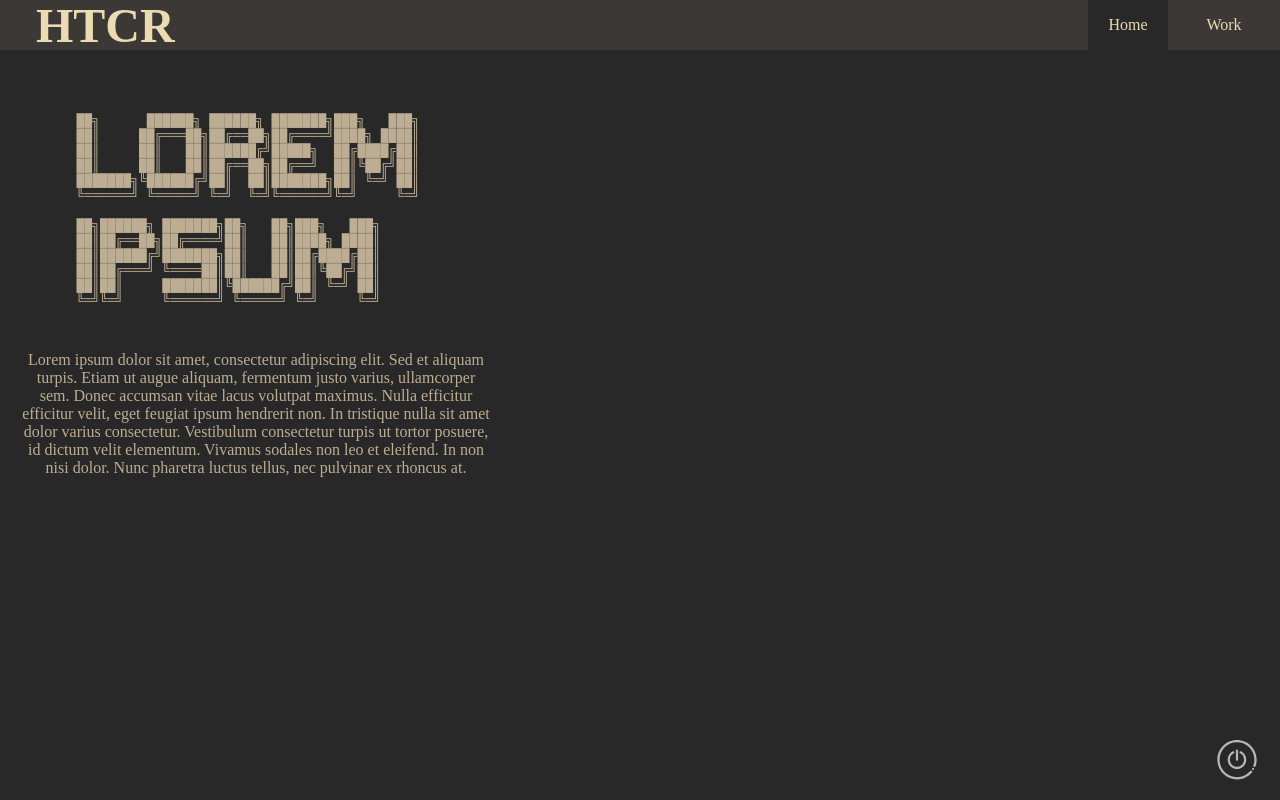
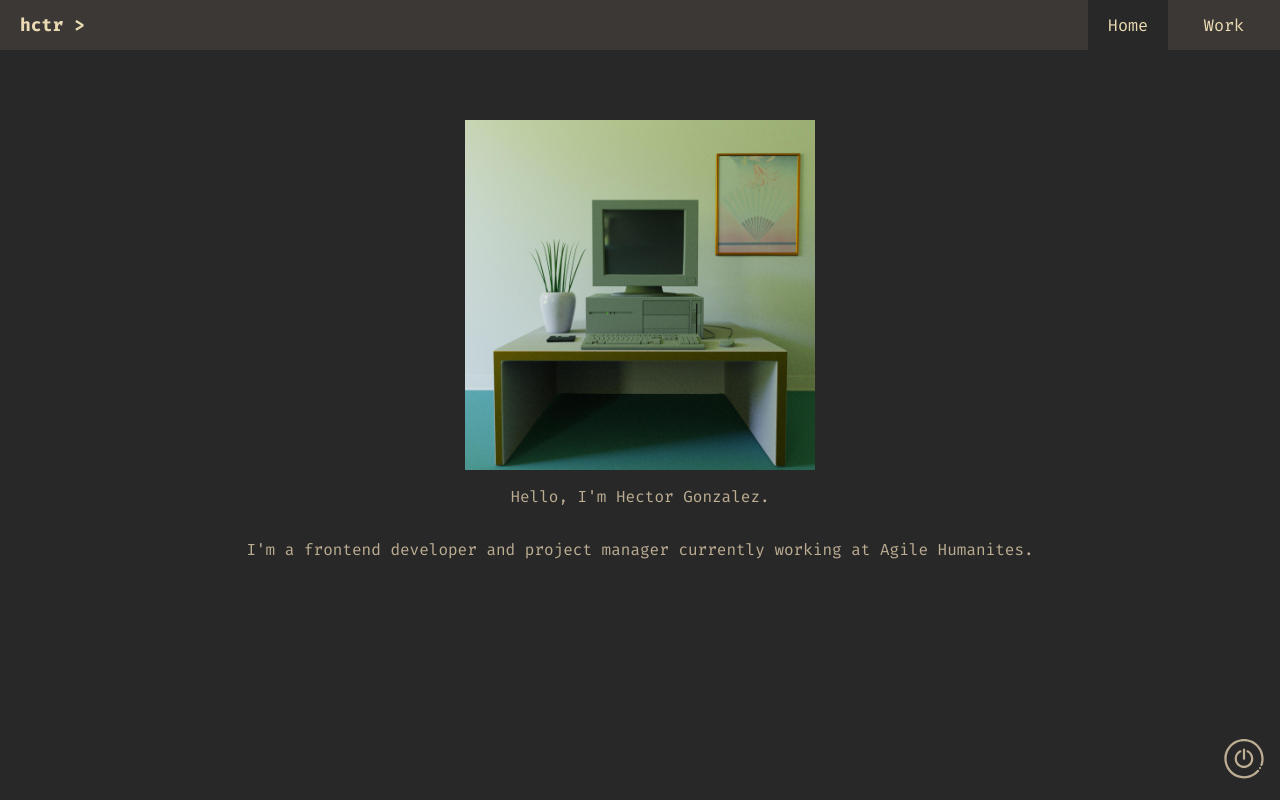
Before and after one commit to hctrgnzlz/portfolio, a React (Create React App) app: page /#/ in a window 1280 px wide. Built offline with nearby package versions, Linux system fonts and the light colour scheme.

Commit message:
new functions, new styling

```diff
--- a/public/index.html
+++ b/public/index.html
@@ -3,10 +3,12 @@
   <head>
     <meta charset="utf-8" />
     <meta name="viewport" content="width=device-width, initial-scale=1" />
-    <title>React App</title>
+    <link rel="preconnect" href="https://fonts.googleapis.com">
+    <link rel="preconnect" href="https://fonts.gstatic.com" crossorigin>
+    <link href="https://fonts.googleapis.com/css2?family=Fira+Code:wght@400;700&display=swap" rel="stylesheet">
+    <title>hctr</title>
   </head>
   <body>
     <div id="root"></div>
-
   </body>
 </html>
--- a/src/App.js
+++ b/src/App.js
@@ -5,7 +5,7 @@ import Home from "./pages/Home";
 import Work from "./pages/Work";
 import { Route, Routes } from "react-router-dom";
 import { useState } from "react";
-import { StyledApp, darkTheme, lightTheme } from "./components/styles/global.styled";
+import { StyledApp, SwitchContainer, darkTheme, lightTheme } from "./components/styles/global.styled";
 
 
 function App() {
@@ -26,9 +26,9 @@ function App() {
               <Route path="/" element={<Home />} />
               <Route path="/work" element={<Work />} />
           </Routes>
-       <div className="container">
-        <Switch toggleTheme={toggleTheme} isDarkTheme={isDarkTheme} />
-        </div>
+          <SwitchContainer>
+            <Switch toggleTheme={toggleTheme} isDarkTheme={isDarkTheme} />
+        </SwitchContainer>
       </StyledApp>
     </ThemeProvider>
   </>
--- a/src/components/Cards.js
+++ b/src/components/Cards.js
@@ -1,10 +1,8 @@
 import React from "react";
 import { StyledCards } from "./styles/global.styled";
-import { MainContainer } from "./styles/global.styled";
 
 export default function Card({title, image, body}){
-  return <MainContainer>
-  <StyledCards>
+  return <StyledCards>
     <div className="card-container">
       <div className="image-container">
         <img src={image} alt=''/>
@@ -17,8 +15,7 @@ export default function Card({title, image, body}){
         <p>{body}</p>
       </div>
       </div>
-
     </div>
   </StyledCards>
-</MainContainer>
+
 }
--- /dev/null
+++ b/src/components/GeneralFunctions.js
@@ -0,0 +1,3 @@
+export const TabTitle = (newTitle) => {
+  return (document.title = newTitle);
+}
--- a/src/components/Navbar.js
+++ b/src/components/Navbar.js
@@ -4,7 +4,7 @@ import { Title } from "./styles/global.styled";
 
 export default function Navbar(){
   return <StyledNav>
-    <Link to="/" className="site-title"> <Title>HTCR </Title> </Link>
+    <Link to="/" className="site-title"> <Title>hctr ></Title> </Link>
     <ul>
 
       <CustomLink to="/">Home</CustomLink>
--- a/src/components/Switch.css
+++ /dev/null
@@ -1,47 +0,0 @@
-.toggle-switch {
-  position: relative;
-  display: inline-block;
-  width: 35px;
-  height: 25px;
-  margin: 0 0.75rem;
-}
-.toggle-switch input[type="checkbox"] {
-  display: none;
-}
-.toggle-switch .switch {
-  position: absolute;
-  cursor: pointer;
-  background-color: #b6b6b6;
-  border-radius: 25px;
-  top: 0;
-  right: 0;
-  bottom: 0;
-  left: 0;
-  transition: background-color 0.2s ease;
-}
-.toggle-switch .switch::before {
-  position: absolute;
-  content: "";
-  left: 2px;
-  top: 2px;
-  width: 21px;
-  height: 21px;
-  background-color: #333;
-  border-radius: 50%;
-  transition: transform 0.3s ease;
-}
-.toggle-switch input[type="checkbox"]:checked + .switch::before {
-  transform: translateX(10px);
-  background-color: #333;
-}
-.toggle-switch input[type="checkbox"]:checked + .switch {
-  background-color: #2bc6ff;
-}
-
-.container {
-  margin: 1rem;
-  text-align: center;
-  position: absolute;
-  bottom: 0;
-  right: 0;
-}
--- a/src/components/Switch.js
+++ b/src/components/Switch.js
@@ -1,5 +1,4 @@
 import React, { useState } from "react";
-import "./Switch.css";
 import PowerIcon from "../assets/PowerIcon";
 
 
@@ -10,7 +9,6 @@ function Switch({toggleTheme, isDarkTheme}) {
     setIsToggled(!isToggled);
     toggleTheme();
   };
-
   return (
     <>
     <label className="toggle-switch">
--- a/src/components/styles/global.styled.js
+++ b/src/components/styles/global.styled.js
@@ -1,12 +1,12 @@
 import styled from "styled-components";
 
-
+//THEMES: DARK & LIGHT//
 export const darkTheme = {
   body: "#282828",
   header: "#3c3836",
   title: "#ebdbb2",
   subtitle: "#b6b6b6",
-  icon: "#b6b6b6",
+  icon: "#bdae93",
   active: "blue",
   font: "#bdae93",
 }
@@ -16,35 +16,65 @@ export const lightTheme = {
   header: "#ebdbb2",
   title: "#3c3836",
   subtitle: "#333",
-  icon: "#282828",
+  icon: "#665c54",
   active: "yellow",
   font: "#665c54",
 }
 
-
+//GENERAL PAGE STYLES//
 export const StyledApp = styled.div`
   text-align: center;
   text-align: center;
   background-color: ${(props)=> props.theme.body};
   height: 100vh;
   transition: all 0.25s ease;
+  font-family: 'Fira Code', monospace;
+  overflow-y: auto;
 
 `;
 
 
-export const Title = styled.h1`
-  margin: 1rem;
-  color: ${(props)=> props.theme.title};
+//CONTAINER STYLES//
+export const MainContainer = styled.div`
+  display: flex;
+  flex-direction: column;
+  justify-content: center;
+  align-items: center;
+  top: 50px;
+  padding: 20px;
+  margin-top: 50px;
+  box-sizing: border-box;
+  color: ${(props)=> props.theme.font};
 `;
 
-export const Info = styled.p`
-  margin: 1rem;
-  color: ${(props)=> props.theme.subtitle}
+// IMAGE CONTAINER STYLES//
+
+export const ImgContainer = styled.div`
+  height: 350px;
+  width: 350px;
+  margin-top: 50px;
+
+  .computer {
+    width: 100%;
+    height: 100%;
+    object-fit: cover;
+    overflow: hidden;
+  }
 `;
 
 
+
+//TITLE STYLES//
+export const Title = styled.div`
+  color: ${(props)=> props.theme.title};
+  font-weight: bold;
+  font-size: 1.125rem;
+`;
+
+//NAVIGATION STYLES//
 export const StyledNav = styled.nav`
-  color: white;
+  position: fixed;
+  width: 100%;
   display: flex;
   justify-content: space-between;
   align-items: stretch;
@@ -68,6 +98,7 @@ export const StyledNav = styled.nav`
     align-items: center;
     padding: .25rem;
     width: auto;
+    font-size: 1.05rem;
   }
 
   li{
@@ -89,18 +120,8 @@ export const StyledNav = styled.nav`
 
 `;
 
-export const MainContainer = styled.div`
-  width: 40%;
-  min-width: 300px;
-  position: fixed;
-  left: 0;
-  top: 50px;
-  padding: 20px;
-  box-sizing: border-box;
-  color: ${(props)=> props.theme.font};
-`;
 
-
+//CARD STYLES//
 export const StyledCards = styled.div`
 .card-container {
   width: 300px;
@@ -117,9 +138,15 @@ export const StyledCards = styled.div`
 
 }
 
+.image-container{
+  height: 250px
+}
+
 .image-container img {
+  width: 100%;
+  height: 100%;
+  object-fit: cover;
   overflow: hidden;
-  height: 200px;
 }
 
 .card-content {
@@ -135,5 +162,17 @@ h3, p {
 .card-title {
   margin-bottom: 0.5rem;
 }
+`
 
-`
+// SWITCH CONTAINER//
+export const SwitchContainer = styled.div`
+   margin: 1rem;
+  text-align: center;
+  position: absolute;
+  bottom: 0;
+  right: 0;
+
+  .toggle-switch input[type="checkbox"] {
+    display: none;
+  }
+`;
--- a/src/pages/Home.js
+++ b/src/pages/Home.js
@@ -1,31 +1,18 @@
-import { Title, MainContainer } from "../components/styles/global.styled";
+import { ImgContainer, MainContainer } from "../components/styles/global.styled";
+import Splash from "../assets/computer.jpg"
+import { TabTitle } from "../components/GeneralFunctions";
+
 
 
 export default function Home() {
-  var title = String.raw`
-
-  ██╗      ██████╗ ██████╗ ███████╗███╗   ███╗
-  ██║     ██╔═══██╗██╔══██╗██╔════╝████╗ ████║
-  ██║     ██║   ██║██████╔╝█████╗  ██╔████╔██║
-  ██║     ██║   ██║██╔══██╗██╔══╝  ██║╚██╔╝██║
-  ███████╗╚██████╔╝██║  ██║███████╗██║ ╚═╝ ██║
-  ╚══════╝ ╚═════╝ ╚═╝  ╚═╝╚══════╝╚═╝     ╚═╝
-
-  ██╗██████╗ ███████╗██╗   ██╗███╗   ███╗
-  ██║██╔══██╗██╔════╝██║   ██║████╗ ████║
-  ██║██████╔╝███████╗██║   ██║██╔████╔██║
-  ██║██╔═══╝ ╚════██║██║   ██║██║╚██╔╝██║
-  ██║██║     ███████║╚██████╔╝██║ ╚═╝ ██║
-  ╚═╝╚═╝     ╚══════╝ ╚═════╝ ╚═╝     ╚═╝
-
-
-`;
+  TabTitle('hctr > home');
   return <>
-
   <MainContainer>
-  <pre>{title}</pre>
-
-    Lorem ipsum dolor sit amet, consectetur adipiscing elit. Sed et aliquam turpis. Etiam ut augue aliquam, fermentum justo varius, ullamcorper sem. Donec accumsan vitae lacus volutpat maximus. Nulla efficitur efficitur velit, eget feugiat ipsum hendrerit non. In tristique nulla sit amet dolor varius consectetur. Vestibulum consectetur turpis ut tortor posuere, id dictum velit elementum. Vivamus sodales non leo et eleifend. In non nisi dolor. Nunc pharetra luctus tellus, nec pulvinar ex rhoncus at.
+  <ImgContainer>
+    <img src={Splash} className="computer" alt="Vintage Computer"/>
+  </ImgContainer>
+    <p>Hello, I'm Hector Gonzalez. </p>
+    <p>I'm a frontend developer and project manager currently working at Agile Humanites.  </p>
   </MainContainer>
 </>
 }
--- a/src/pages/Work.js
+++ b/src/pages/Work.js
@@ -1,15 +1,23 @@
-import { Title } from "../components/styles/global.styled";
 import Card from "../components/Cards";
-
+import { MainContainer } from "../components/styles/global.styled";
+import { TabTitle } from "../components/GeneralFunctions";
 
 
 export default function Work() {
+  TabTitle('hctr > work');
   return <>
-
+  <MainContainer>
   <Card
     title='Card Title'
     image='https://tinyurl.com/3v296yu6'
-    body='Lorem ipsum dolor sit amet, consectetur adipiscing elit. Integer dolor nisi, eleifend accumsan lacus id, commodo vestibulum nunc. Mauris aliquet sem quis eros blandit'
-  />
-  </>
+    body='Lorem ipsum dolor sit amet, consectetur adipiscing elit. Integer dolor nisi, eleifend accumsan lacus id, commodo vestibulum nunc. Mauris aliquet sem quis eros blandit'/>
+  <Card
+    title='Card Title'
+    image='https://tinyurl.com/3v296yu6'
+    body='Lorem ipsum dolor sit amet, consectetur adipiscing elit. Integer dolor nisi, eleifend accumsan lacus id, commodo vestibulum nunc. Mauris aliquet sem quis eros blandit'/>
+
+  </MainContainer>
+
+</>
+
 }
```
Also changed, not shown: src/assets/computer.jpg (added).
